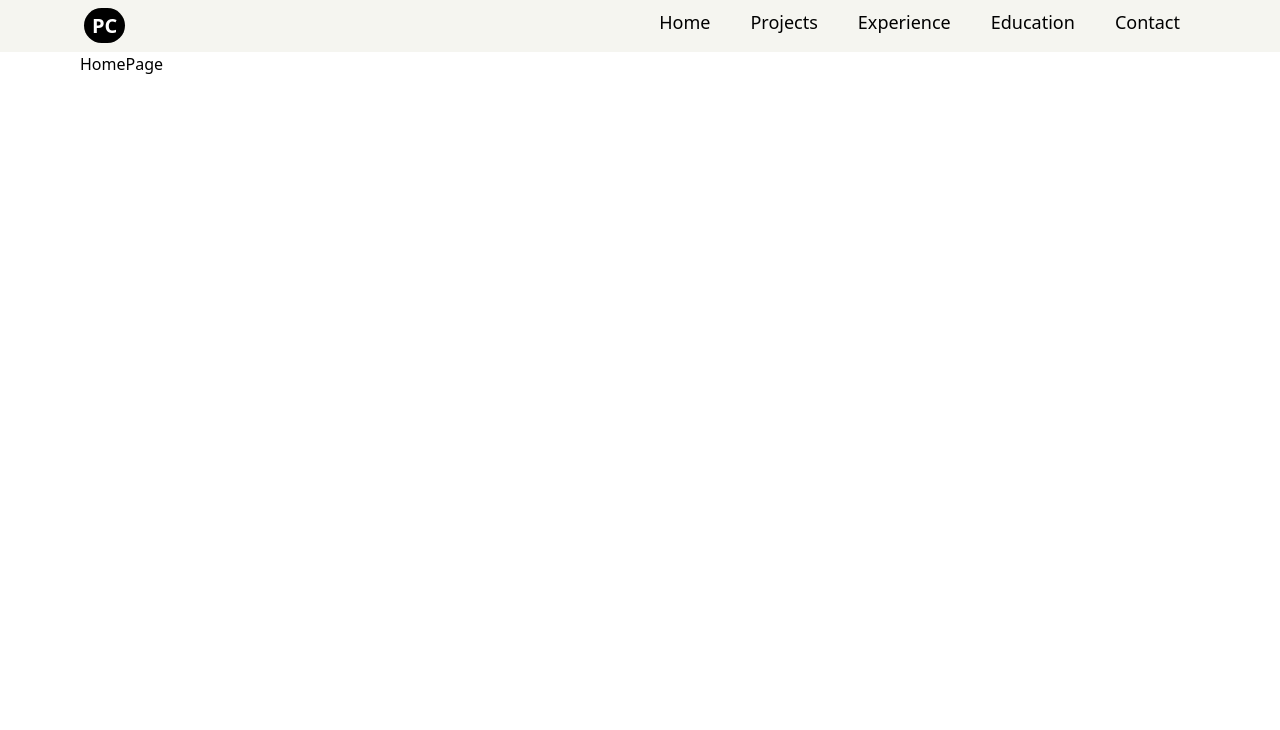
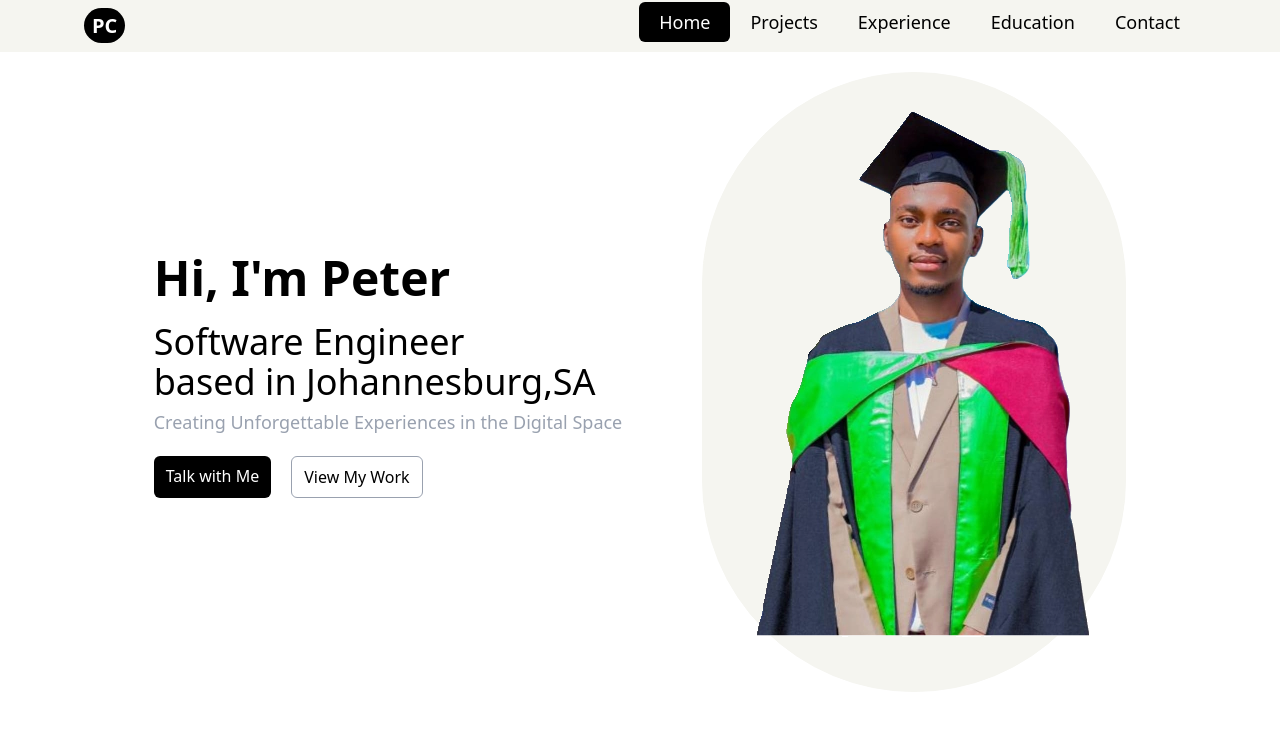
Before and after one commit to Chinokoo/portifolio-frontend, a React (Vite) app: page / in a window 1280 px wide. Shown: the top 730 px of the page. Built offline with nearby package versions, Linux system fonts and the light colour scheme.

Commit message:
create  hero section

```diff
--- a/src/components/Navbar.jsx
+++ b/src/components/Navbar.jsx
@@ -1,4 +1,4 @@
-import { Link } from "react-router-dom";
+import { Link, useLocation } from "react-router-dom";
 import { useState } from "react";
 import { IoReorderThreeOutline } from "react-icons/io5";
 import { FaXmark } from "react-icons/fa6";
@@ -13,6 +13,7 @@ const navigation = [
 
 const Navbar = () => {
   const [isOpen, setIsOpen] = useState(false);
+  const location = useLocation();
 
   return (
     <div className="w-full h-13 bg-[#F5F5F0] flex justify-between py-2 md:px-5 lg:px-20">
@@ -47,10 +48,14 @@ const Navbar = () => {
         </div>
       )}
 
-      <div className="flex text-lg hidden md:block">
+      <div className=" text-lg hidden md:block">
         {navigation.map((nav) => (
           <Link
-            className=" px-5 py-2 rounded-md hover:bg-black hover:text-white"
+            className={`px-5 py-2 rounded-md ${
+              location.pathname === nav.link
+                ? "bg-black text-white"
+                : "hover:bg-black hover:text-white"
+            }`}
             key={nav.name}
             to={nav.link}
           >
--- a/src/pages/HomePage.jsx
+++ b/src/pages/HomePage.jsx
@@ -1,5 +1,45 @@
+import { Link } from "react-router-dom";
+
 const HomePage = () => {
-  return <div>HomePage</div>;
+  return (
+    <div>
+      <div className="w-full h-[80vh] flex flex-col md:flex-row md:justify-center gap-20 ">
+        <div className="text-center md:text-left  flex flex-col  justify-center">
+          <h1 className="text-5xl font-bold mb-5 mt-2 hover:text-6xl">
+            Hi, I&apos;m Peter
+          </h1>
+          <p className="text-4xl mb-1.5">
+            Software Engineer
+            <br /> based in Johannesburg,SA
+          </p>
+          <p className="text-lg text-gray-400">
+            Creating Unforgettable Experiences in the Digital Space
+          </p>
+          <div className="flex flex-row gap-5 justify-center md:justify-start mt-5">
+            <Link
+              className="bg-black text-white px-3 py-2 rounded-md hover:bg-[#F5F5F0] hover:text-black"
+              to={"/contact"}
+            >
+              Talk with Me
+            </Link>
+            <Link
+              className="border border-gray-400  px-3 py-2 rounded-md hover:bg-[#F5F5F0]"
+              to={"/projects"}
+            >
+              View My Work
+            </Link>
+          </div>
+        </div>
+        <div className="border mt-2 md:mt-5 rounded  md:rounded-full border-[#F5F5F0] bg-[#F5F5F0]">
+          <img
+            className="object-contain w-full h-auto "
+            src="/peter.png"
+            alt="me"
+          />
+        </div>
+      </div>
+    </div>
+  );
 };
 
 export default HomePage;
```
Also changed, not shown: public/peter.png (added).
